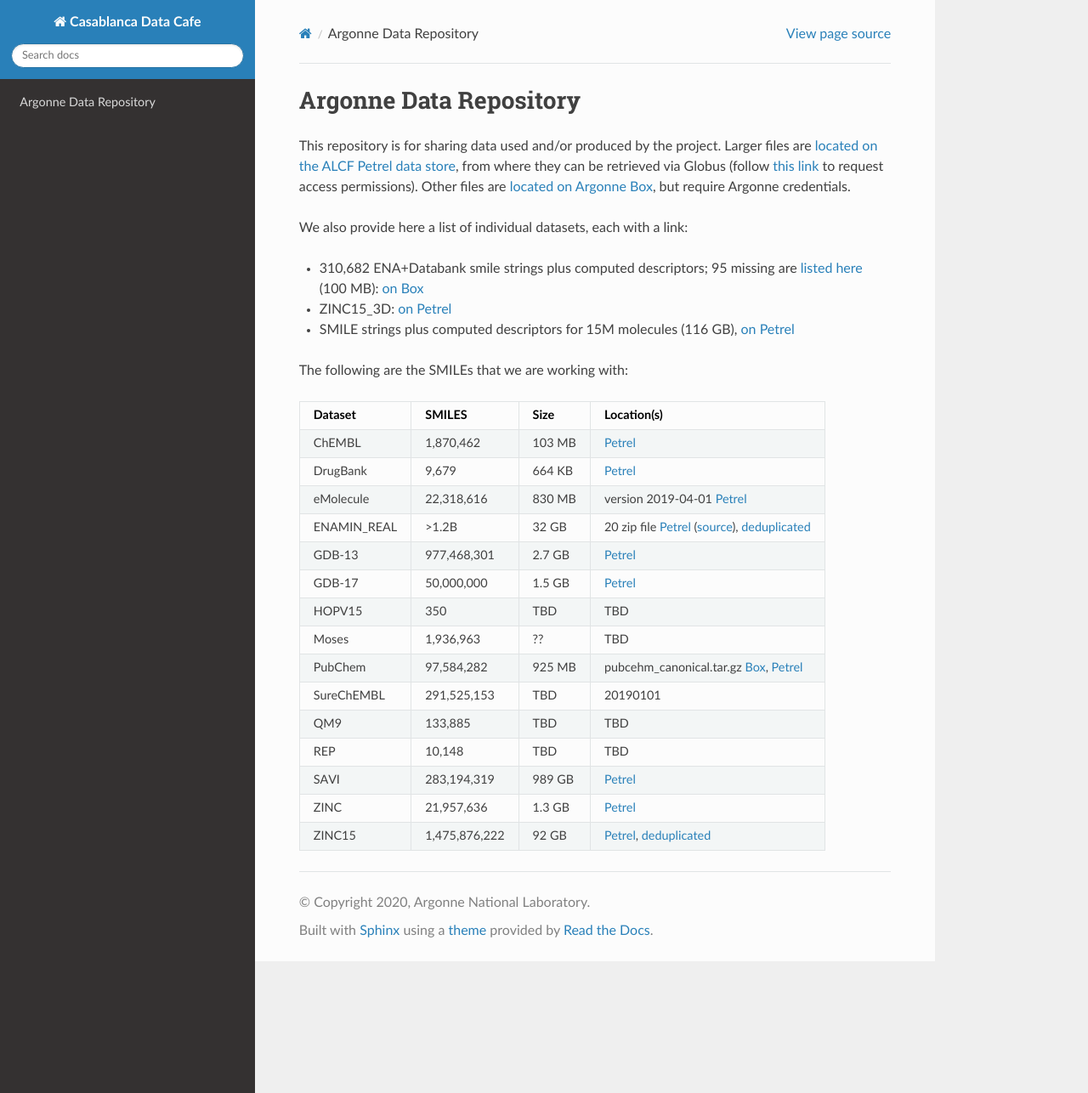
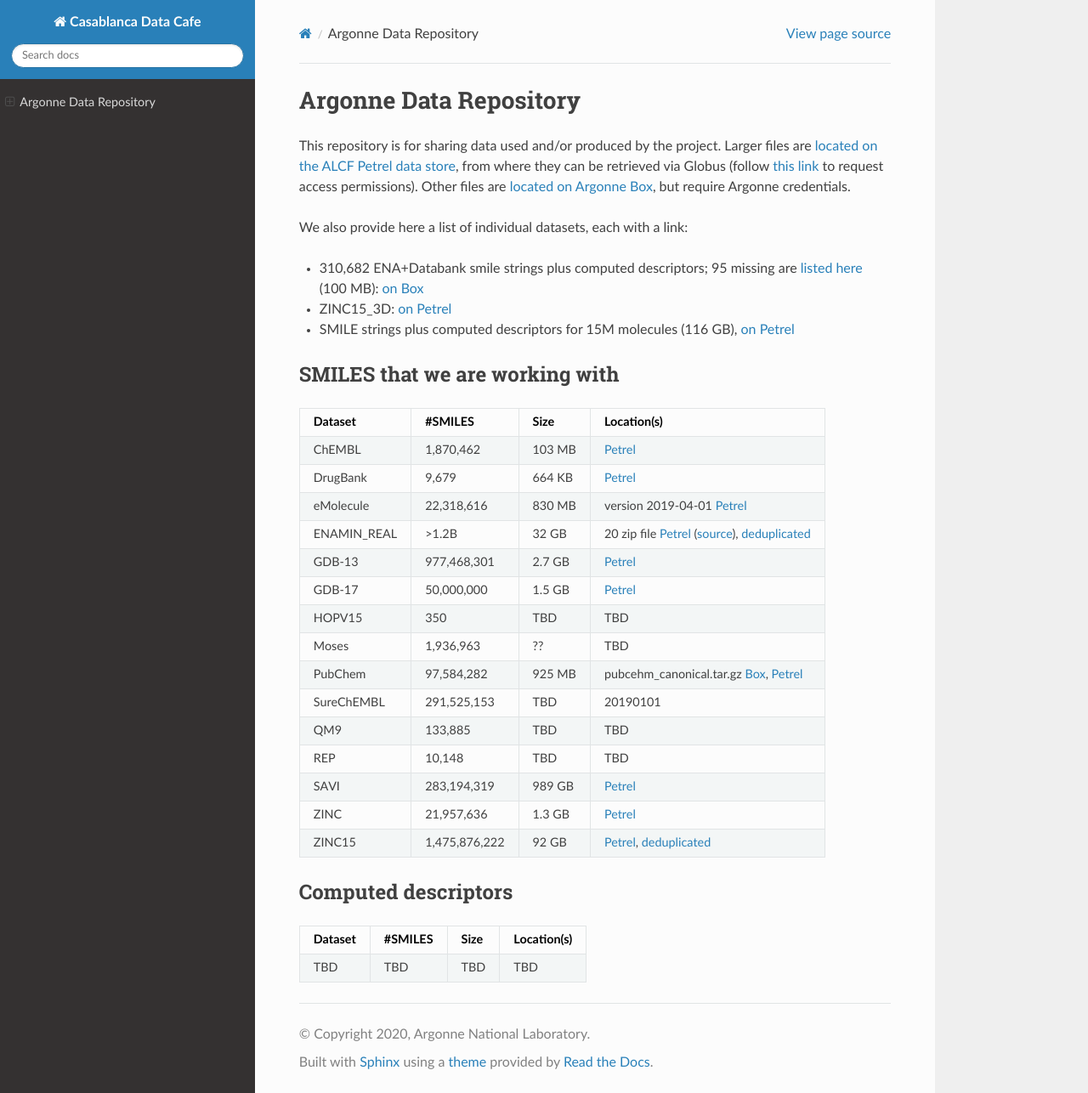
Before and after one commit to 2019-ncovgroup/2019-nCoVdata, a Sphinx documentation site: the page built from docs/index.rst, in a window 1280 px wide and 1286 px high. Shown: the whole window at 85% size. Built offline with Sphinx 7.4.7 and the Read the Docs theme 2.0.0, drawn with Linux system fonts in a browser that asks for light colours.

Commit message:
Update index.rst

```diff
--- a/docs/index.rst
+++ b/docs/index.rst
@@ -16,10 +16,13 @@ We also provide here a list of individual datasets, each with a link:
 
 * SMILE strings plus computed descriptors for 15M molecules (116 GB), `on Petrel <https://app.globus.org/file-manager?origin_id=a386b552-6086-11ea-9688-0e56c063f437&origin_path=%2Fdata%2F>`_
 
-The following are the SMILEs that we are working with:
+
+SMILES that we are working with
+-------------------------------
+
 
 =========== ============= ====== ===========
-Dataset     SMILES        Size   Location(s)
+Dataset     #SMILES       Size   Location(s)
 =========== ============= ====== ===========
 ChEMBL      1,870,462     103 MB `Petrel <https://app.globus.org/file-manager?origin_id=a386b552-6086-11ea-9688-0e56c063f437&origin_path=%2Fdatabases%2FChEMBL%2F>`_
 DrugBank    9,679         664 KB `Petrel <https://app.globus.org/file-manager?origin_id=a386b552-6086-11ea-9688-0e56c063f437&origin_path=%2Fdatabases%2FDrugBank%2F>`_
@@ -37,3 +40,12 @@ SAVI        283,194,319   989 GB `Petrel <https://app.globus.org/file-manager?or
 ZINC        21,957,636    1.3 GB `Petrel <https://2019-ncov.e.globus.org/databases/ZINC/index.html>`_
 ZINC15      1,475,876,222 92 GB  `Petrel <https://app.globus.org/file-manager?origin_id=a386b552-6086-11ea-9688-0e56c063f437&origin_path=%2Fdatabases%2FZINC15%2F>`_, `deduplicated <https://app.globus.org/file-manager?destination_id=a386b552-6086-11ea-9688-0e56c063f437&destination_path=%2Fdatabases%2FZINC15%2F>`_
 =========== ============= ====== ===========
+
+Computed descriptors
+--------------------
+
+=========== ============= ====== ===========
+Dataset     #SMILES       Size   Location(s)
+=========== ============= ====== ===========
+TBD         TBD           TBD    TBD
+=========== ============= ====== ===========
```
